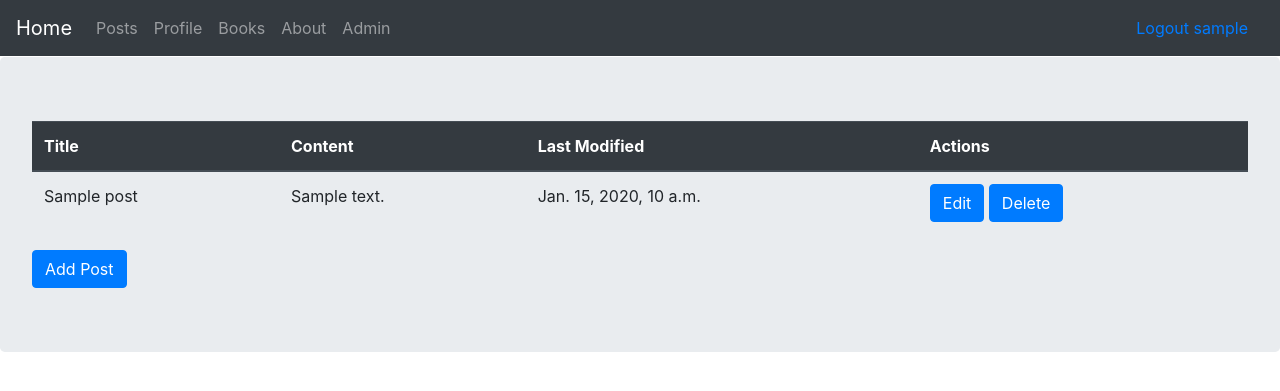
After one commit to ChicoState/readerhub, a Django app: page /posts/ in a window 1280 px wide. The commit adds this page. Shown: the top 391 px of the page. Run offline with Django 4.2, Linux system fonts and the light colour scheme; a user stored in the database is signed in; tables that the repository leaves empty hold one stand-in row (values such as "Sample post"); some libraries are stand-ins or nearby versions.

Commit message:
added posts functionality - add, edit, delete - for local user only

```diff
--- a/posts/forms.py
+++ b/posts/forms.py
@@ -7,4 +7,4 @@ class PostForm(forms.ModelForm):
 
     class Meta():
         model = Post
-        fields = [ 'title', 'content', 'created_on', 'last_modified' ]
+        fields = [ 'title', 'content']
--- a/posts/models.py
+++ b/posts/models.py
@@ -10,5 +10,8 @@ class Post(models.Model):
     created_on = models.DateTimeField(auto_now_add=True)
     last_modified = models.DateTimeField(auto_now=True)
 
+    class Meta:
+        ordering = ["-created_on"]
+
     def __str__(self):
         return self.title
--- a/posts/views.py
+++ b/posts/views.py
@@ -9,3 +9,62 @@ from posts.forms import PostForm
 
 @login_required(login_url='/login/')
 def posts(request):
+    if (request.method == "GET" and "delete" in request.GET):
+        id = request.GET["delete"]
+        Post.objects.filter(id=id).delete()
+        return redirect("/posts/")
+    else:
+        posts = Post.objects.filter(user=request.user)
+        context = {
+            "posts": posts,
+        }
+    return render(request, 'posts/posts.html', context)
+
+@login_required(login_url='/login/')
+def add_post(request):
+    if (request.method == "POST"):
+        if ("add" in request.POST):
+            form = PostForm(request.POST)
+            if (form.is_valid()):
+                newPost = form.save(commit=False)
+                newPost.user = request.user
+                newPost.save()
+                return redirect("/posts/")
+            else:
+                context = {
+                    "form_data": form
+                }
+                return render(request, "posts/add_post.html", context)
+        else:
+            return redirect("/posts/")
+    else:
+        context = {
+            "form_data": PostForm()
+        }
+        return render(request, "posts/add_post.html", context)
+
+@login_required(login_url="/login/")
+def edit_post(request, id):
+    if (request.method == "GET"):
+        item = Post.objects.get(id=id)
+        form = PostForm(instance=item)
+        context = {
+            "form_data": form
+        }
+        return render(request, "posts/edit.html", context)
+    elif (request.method == "POST"):
+        if ("edit" in request.POST):
+            form = PostForm(request.POST)
+            if (form.is_valid()):
+                post = form.save(commit=False)
+                post.user = request.user
+                post.id = id
+                post.save()
+                return redirect("/posts/")
+            else:
+                context = {
+                    "form_data": form
+                }
+                return render(request, "posts/add_post.html", context)
+        else:
+            return redirect("/posts/")
--- a/readerhub/settings.py
+++ b/readerhub/settings.py
@@ -45,6 +45,7 @@ INSTALLED_APPS = [
     'django.contrib.staticfiles',
     'app1',
     'personalization',  #add new folders
+    'posts',
 ]
 
 MIDDLEWARE = [
--- a/readerhub/urls.py
+++ b/readerhub/urls.py
@@ -17,6 +17,7 @@ from django.contrib import admin
 from django.urls import path, include
 from app1 import views as app1_views
 from personalization import views as personalization_views
+from posts import views as post_views
 from django.conf.urls.static import static
 from django.conf import settings
 
@@ -27,8 +28,10 @@ urlpatterns = [
     path('login/', app1_views.user_login),
     path('logout/', app1_views.user_logout),
     path('personalization/', personalization_views.personalization),
-    path('personalization/add_profile/', personalization_views.add_profile),
     path('personalization/edit_profile/<int:id>/', personalization_views.edit_profile),
+    path('posts/', post_views.posts),
+    path('posts/add_post/', post_views.add_post),
+    path('posts/edit_post/<int:id>/', post_views.edit_post),
 ]
 
 urlpatterns += static(settings.MEDIA_URL, document_root=settings.MEDIA_ROOT) #needed to save images to static
--- /dev/null
+++ b/static/JS/deleteModal.js
@@ -0,0 +1,9 @@
+function confirmDeleteModal(id) {
+    $('#deleteModal').modal();
+    $('#deleteButton').html('<a href="?delete='+id+'" class="btn btn-danger" onclick="return closeDeleteModal('+id+')">Delete</a>');
+  }
+
+  function closeDeleteModal(id) {
+    $('#deleteModal').modal('hide');
+    return true
+  }
--- a/templates/nav.html
+++ b/templates/nav.html
@@ -9,6 +9,9 @@
   <a class="navbar-brand" href="/">Home</a>
   <div class="collapse navbar-collapse" id="navbarSupportedContent">
     <ul class="navbar-nav mr-auto">
+      <li class="nav-item">
+        <a class="nav-link" href="/posts/">Posts</a>
+      </li>
       <li class="nav-item">
         <a class="nav-link" href="/personalization/">Profile</a>
       </li>
--- /dev/null
+++ b/templates/posts/posts.html
@@ -0,0 +1,63 @@
+<!DOCTYPE html>
+<html lang="en">
+    <head>
+        <meta charset="utf-8">
+        <title>Posts</title>
+        {% include "bootstrap.html" %}
+        {% load static %}
+        <script src="{% static 'JS/deleteModal.js' %}"></script>
+    </head>
+    <body>
+        {% include "nav.html" %}
+        <div class="jumbotron">
+            {% if not posts %}
+                <p>There are no posts to display.</p>
+            {% else %}
+                <table id="budget-list" class="table">
+                    <thead class="thead-dark">
+                        <tr>
+                            <th>Title</th>
+                            <th>Content</th>
+                            <th>Last Modified</th>
+                            <th>Actions</th>
+                        </tr>
+                    </thead>
+                    {% for row in posts %}
+                        <tr>
+                            <td>{{ row.title }}</td>
+                            <td>{{ row.content }}</td>
+                            <td>{{ row.last_modified }}</td>
+                            <td>
+                                <a class="btn btn-primary" href="/posts/edit_post/{{ row.id }}">Edit</a>
+                                <a class="btn btn-primary" href="#" onclick="confirmDeleteModal({{ row.id }})">Delete</a>
+                            </td>
+                        </tr>
+                    {% endfor %}
+                </table>
+            {% endif %}
+            <form method="GET" action="/posts/add_post/">
+                <input type="submit" class="btn btn-primary" value="Add Post">
+            </form>
+        </div>
+
+        <div id="deleteModal" class="modal fade" tabindex="-1" role="dialog">
+          <div class="modal-dialog" role="document">
+            <div class="modal-content">
+              <div class="modal-header">
+                <h5 class="modal-title">Delete Post</h5>
+                <button type="button" class="close" data-dismiss="modal" aria-label="x">
+                  <span aria-hidden="true">&times;</span>
+                </button>
+              </div>
+              <div class="modal-body">
+                <p>Do you really want to delete this post?</p>
+              </div>
+              <div class="modal-footer">
+                <button type="button" class="btn btn-default" data-dismiss="modal">Cancel</button>
+                <span id="deleteButton"></span>
+              </div>
+            </div>
+          </div>
+        </div>
+    </body>
+</html>
```
Also changed, not shown: templates/posts/add_post.html (added, +26 -0 lines), templates/posts/edit_post.html (added, +26 -0 lines), personalization/migrations/0003_alter_follows_id_alter_personalinfo_id.py (added), posts/migrations/0001_initial.py (added), posts/migrations/0002_alter_post_options_alter_post_created_on_and_more.py (added), posts/migrations/0003_alter_post_created_on.py (added), posts/migrations/0004_alter_post_created_on.py (added).
